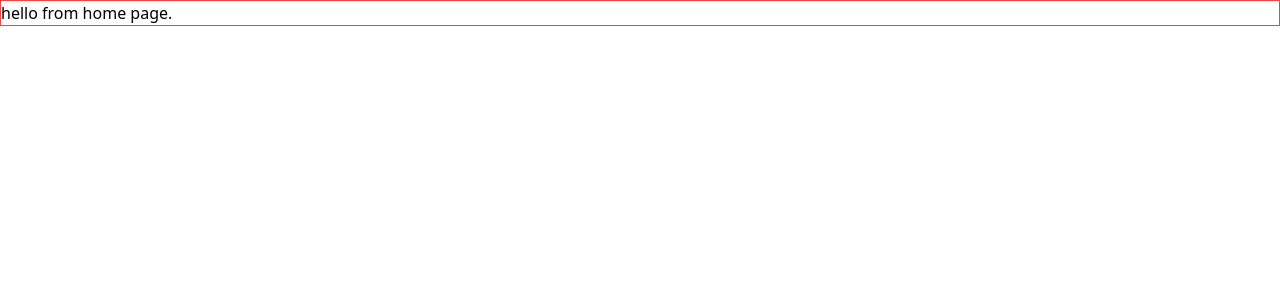
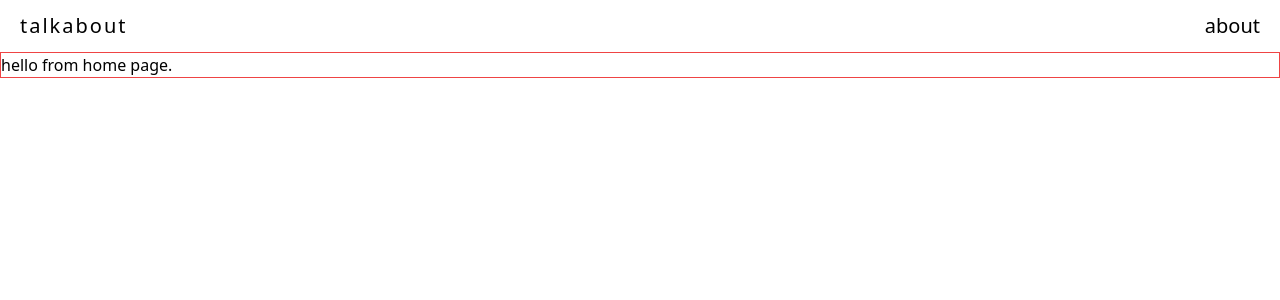
Before and after one commit to ibharathboga/talkabout, a Next.js app: page / in a window 1280 px wide. Shown: the top 300 px of the page. Built offline with nearby package versions, Linux system fonts and the light colour scheme.

Commit message:
header added

```diff
--- /dev/null
+++ b/src/app/components/header.js
@@ -0,0 +1,20 @@
+"use client"
+import Link from 'next/link';
+export default function Header() {
+    return <header>
+        <div
+            className="flex justify-between text-xl m-3 mx-5">
+            <p
+                className="tracking-widest hover:underline underline-offset-4">
+                <Link href="/">
+                    talkabout
+                </Link>
+            </p>
+            <p>
+                <Link href="/about" className='hover:underline underline-offset-4'>
+                    about
+                </Link>
+            </p>
+        </div>
+    </header>
+}
--- a/src/app/layout.js
+++ b/src/app/layout.js
@@ -1,4 +1,5 @@
 import "./globals.css";
+import Header from "@/components/header";
 
 export const metadata = {
   title: "talkabout",
@@ -9,6 +10,7 @@ export default function RootLayout({ children }) {
   return (
     <html lang="en">
       <body>
+        <Header />
         {children}
       </body>
     </html>
```
